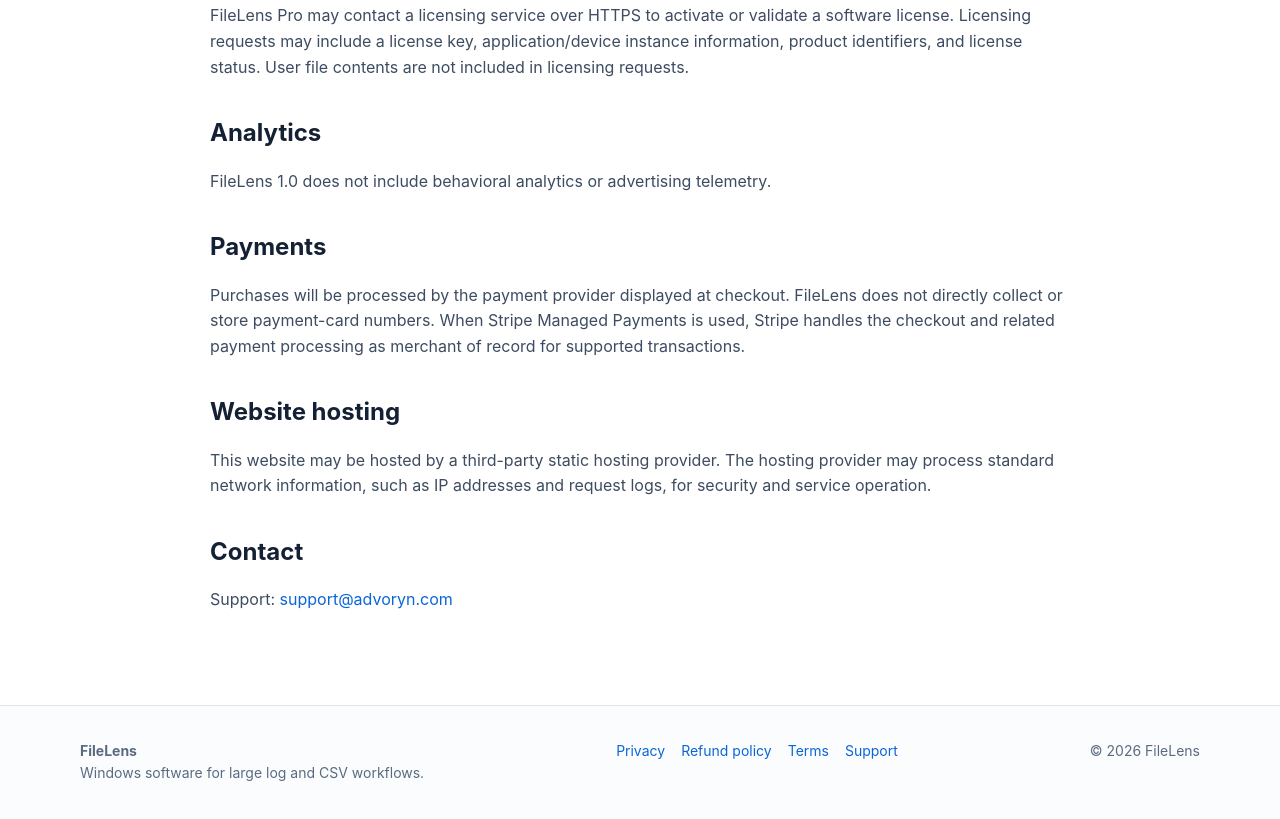
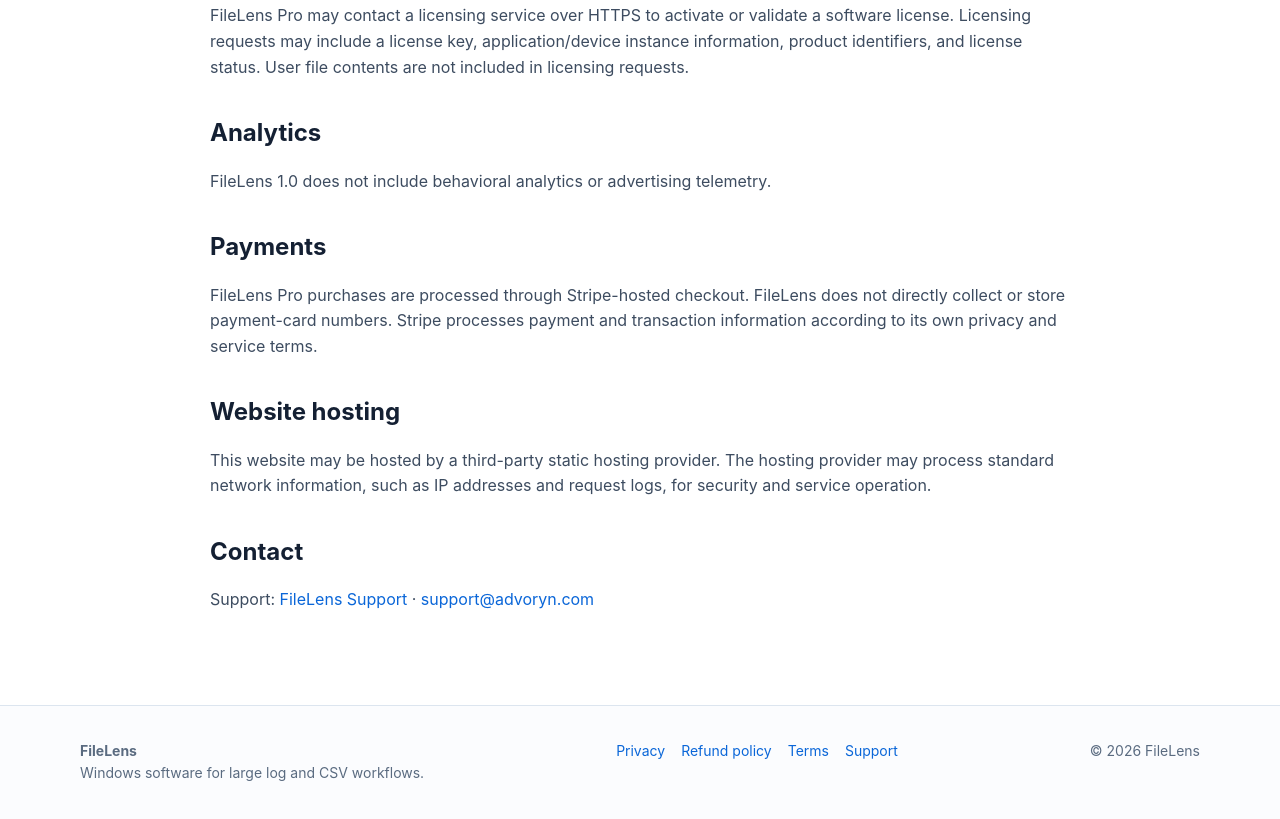
Before and after one commit to lumiqai-channel/filelens-site, a plain HTML site: page privacy.html in a window 1280 px wide. Shown: the part 683-1502 px from the top of the page. Drawn offline with Linux system fonts and the light colour scheme.

Commit message:
Update FileLens privacy and support links

```diff
--- a/privacy.html
+++ b/privacy.html
@@ -12,6 +12,7 @@
       <a href="refund.html">Refunds</a>
       <a href="privacy.html">Privacy</a>
       <a href="terms.html">Terms</a>
+      <a href="support.html">Support</a>
     </nav>
   </div>
 </header>
@@ -27,11 +28,11 @@
 <h2>Analytics</h2>
 <p>FileLens 1.0 does not include behavioral analytics or advertising telemetry.</p>
 <h2>Payments</h2>
-<p>Purchases will be processed by the payment provider displayed at checkout. FileLens does not directly collect or store payment-card numbers. When Stripe Managed Payments is used, Stripe handles the checkout and related payment processing as merchant of record for supported transactions.</p>
+<p>FileLens Pro purchases are processed through Stripe-hosted checkout. FileLens does not directly collect or store payment-card numbers. Stripe processes payment and transaction information according to its own privacy and service terms.</p>
 <h2>Website hosting</h2>
 <p>This website may be hosted by a third-party static hosting provider. The hosting provider may process standard network information, such as IP addresses and request logs, for security and service operation.</p>
 <h2>Contact</h2>
-<p>Support: <a href="mailto:support@advoryn.com">support@advoryn.com</a></p>
+<p>Support: <a href="support.html">FileLens Support</a> · <a href="mailto:support@advoryn.com">support@advoryn.com</a></p>
 </div></section></main>
 <footer>
   <div class="container footer">
@@ -40,7 +41,7 @@
       <a href="privacy.html">Privacy</a>
       <a href="refund.html">Refund policy</a>
       <a href="terms.html">Terms</a>
-      <a href="mailto:support@advoryn.com">Support</a>
+      <a href="support.html">Support</a>
     </div>
     <div>© 2026 FileLens</div>
   </div>
```
